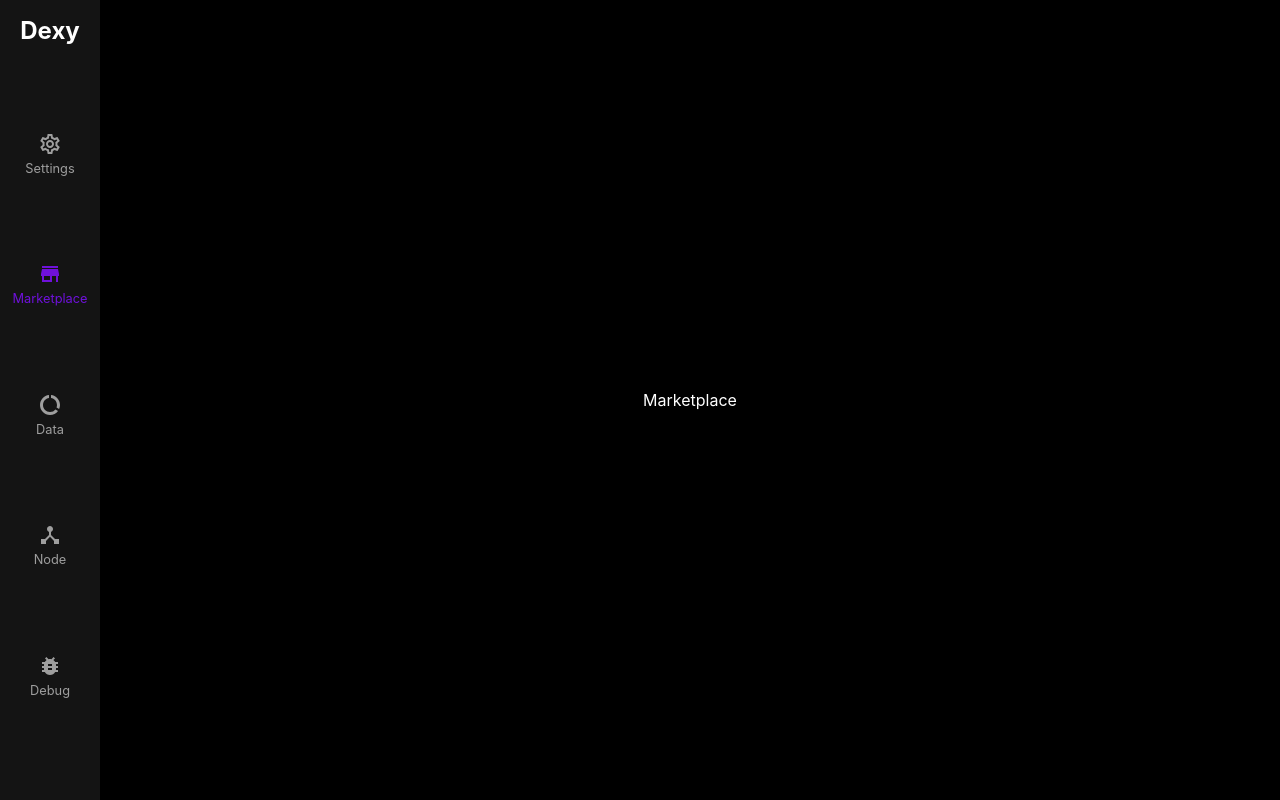
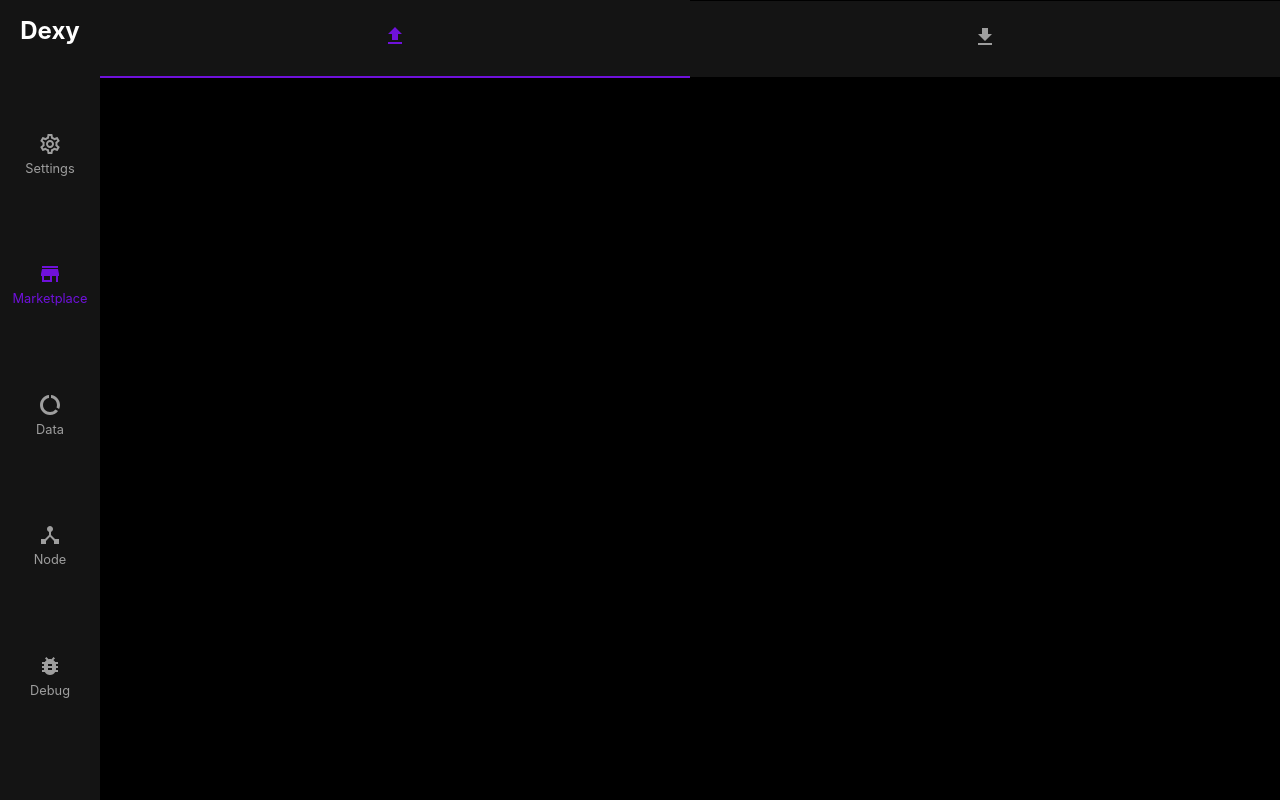
Before and after one commit to codex-storage/codex-frontend, a React (Create React App) app in the folder frontend/: page /marketplace in a window 1280 px wide. Built offline with nearby package versions, Linux system fonts and the light colour scheme; no server answers.

Commit message:
UPD prepared marketplace pages for development

```diff
--- a/frontend/src/App.tsx
+++ b/frontend/src/App.tsx
@@ -4,6 +4,7 @@ import styled from "styled-components";
 import DataPage from "./pages/data/DataPage";
 import DebugPage from "./pages/debug/DebugPage";
 import SettingsPage from "./pages/settings/SettingsPage";
+import MarketplacePage from "./pages/marketplace/Marketplace";
 
 function PlacehoderPage(props: { name: string }) {
   return (
@@ -24,13 +25,9 @@ export default function App() {
     <Router>
       <AppWrapper>
         <NavigationRail />
-
         <Routes>
           <Route path="/settings" element={<SettingsPage />} />
-          <Route
-            path="/marketplace"
-            element={PlacehoderPage({ name: "Marketplace" })}
-          />
+          <Route path="/marketplace" element={<MarketplacePage/>}/>
           <Route path="/" element={<DataPage />} />
           <Route path="/node" element={PlacehoderPage({ name: "Node" })} />
           <Route path="/debug" element={DebugPage()} />
--- a/frontend/src/pages/data/tabs/upload/UploadTab.tsx
+++ b/frontend/src/pages/data/tabs/upload/UploadTab.tsx
@@ -55,10 +55,8 @@ function UploadTab() {
                 },
               })
               .then((response) => {
-                console.log(newCid);
                 newCid = response.data;
               });
-            console.log(newCid);
 
             filesCopy.current = filesCopy.current.filter(
               (file) => file.cid !== cid
--- /dev/null
+++ b/frontend/src/pages/marketplace/Marketplace.tsx
@@ -0,0 +1,32 @@
+import React from "react";
+import TabBarView from "../../components/layout/tabBarView/TabBarView";
+import styled from "styled-components";
+
+import { MdFileUpload, MdFileDownload } from "react-icons/md";
+import UploadTab from "./tabs/available/AvailableTab";
+import DownloadTab from "./tabs/create/CreateTab";
+
+function MarketplacePage() {
+  return (
+    <div>
+      <TabBarView tabIcons={[MdFileUpload, MdFileDownload]}>
+        <UploadTab />
+        <TabBarViewPage>
+          <DownloadTab />
+        </TabBarViewPage>
+      </TabBarView>
+    </div>
+  );
+}
+
+export default MarketplacePage;
+
+const TabBarViewPage = styled.div`
+  flex: 1;
+  display: flex;
+  flex-direction: column;
+  align-items: center;
+  justify-content: center;
+  height: 100%;
+  width: 100%;
+`;
--- /dev/null
+++ b/frontend/src/pages/marketplace/tabs/available/AvailableTab.tsx
@@ -0,0 +1,150 @@
+import { useCallback, useEffect, useRef } from "react";
+import { useDropzone } from "react-dropzone";
+import styled from "styled-components";
+import UploadedItemModel, {
+  UploadedItemStatus,
+} from "../../../../data/models/UploadedItemModel";
+import UploadedItemComponent from "../../../../components/uploadedItem/UploadedItemComponent";
+import axios from "axios";
+
+import { useDexyStore } from "../../../../store";
+import constants from "../../../../util/Constants";
+
+function AvailableTab() {
+//   const { uploads, setUploads, nodeInfo } = useDexyStore();
+//   var filesCopy = useRef<UploadedItemModel[]>(uploads);
+
+//   useEffect(() => {
+//     console.log(uploads);
+//     // setUploads([]);
+//   }, [uploads]);
+
+//   const onDrop = useCallback(
+//     async (acceptedFiles: File[]) => {
+//       console.log(acceptedFiles);
+//       for (let i = 0; i < acceptedFiles.length; i++) {
+//         new Promise(async (resolve, reject) => {
+//           let cid: string = (Math.random() * 1000000).toString();
+//           console.log(cid + acceptedFiles[i].name);
+//           filesCopy.current.push({
+//             cid: cid,
+//             fileName: acceptedFiles[i].name,
+//             fileSize: acceptedFiles[i].size,
+//             lastModified: new Date(
+//               acceptedFiles[i].lastModified
+//             ).toLocaleString(),
+//             type: acceptedFiles[i].type,
+//             status: UploadedItemStatus.UPLOADING,
+//           });
+//           setUploads(filesCopy.current);
+
+//           var bytes = await acceptedFiles[i].arrayBuffer();
+//           bytes = new Uint8Array(bytes);
+
+//           var newCid = "";
+//           try {
+//             await axios
+//               .post(`/api/codex/v1/upload`, bytes, {
+//                 headers: (nodeInfo.auth !== null && {
+//                   "Base-Url": nodeInfo.nodeToConnectTo || nodeInfo.baseUrl,
+//                   "Content-Type": "application/octet-stream",
+//                   "Auth-String": nodeInfo.auth,
+//                 }) || {
+//                   "Base-Url": nodeInfo.nodeToConnectTo || nodeInfo.baseUrl,
+//                   "Content-Type": "application/octet-stream",
+//                 },
+//               })
+//               .then((response) => {
+//                 newCid = response.data;
+//               });
+
+//             filesCopy.current = filesCopy.current.filter(
+//               (file) => file.cid !== cid
+//             );
+//             filesCopy.current.push({
+//               cid: newCid,
+//               fileName: acceptedFiles[i].name,
+//               fileSize: acceptedFiles[i].size,
+//               lastModified: new Date(
+//                 acceptedFiles[i].lastModified
+//               ).toLocaleString(),
+//               type: acceptedFiles[i].type,
+//               status: UploadedItemStatus.UPLOADED,
+//             });
+//             setUploads(filesCopy.current);
+//             console.log("filesCopy");
+//             console.log(filesCopy.current);
+//           } catch (error) {
+//             console.log(error);
+//             filesCopy.current = filesCopy.current.filter(
+//               (file) => file.cid !== cid
+//             );
+//             filesCopy.current.push({
+//               cid: "Failed",
+//               fileName: acceptedFiles[i].name,
+//               fileSize: acceptedFiles[i].size,
+//               lastModified: new Date(
+//                 acceptedFiles[i].lastModified
+//               ).toLocaleString(),
+//               type: acceptedFiles[i].type,
+//               status: UploadedItemStatus.FAILED,
+//             });
+//             console.log("filesCopy failed");
+//             console.log(filesCopy.current);
+//             setUploads(filesCopy.current);
+//           }
+//           console.log(cid + acceptedFiles[i].name);
+//           resolve("done");
+//         });
+//       }
+//     },
+//     [setUploads, filesCopy, nodeInfo]
+//   );
+
+//   const { getRootProps, getInputProps, isDragActive } = useDropzone({ onDrop });
+
+  return (
+    <AvailableTabWrapper>
+      <div>
+      </div>
+    </AvailableTabWrapper>
+  );
+}
+
+export default AvailableTab;
+
+const AvailableTabWrapper = styled.div`
+  display: flex;
+  flex-direction: column;
+  align-items: center;
+  justify-content: center;
+  height: 100%;
+  width: 100%;
+  padding: 16px;
+
+  #dropzone {
+    flex: 1;
+    display: flex;
+    flex-direction: column;
+    align-items: center;
+    justify-content: center;
+    width: 100%;
+    border: 2px dashed #9e9e9e;
+    border-radius: 8px;
+  }
+
+  p {
+    font-size: 1rem;
+    text-align: center;
+  }
+
+  #uploaded-items-wrap {
+    display: flex;
+    flex-direction: column;
+    align-items: center;
+    justify-content: start;
+    width: 100%;
+    overflow-y: scroll;
+    margin-top: 16px;
+  }
+`;
--- /dev/null
+++ b/frontend/src/pages/marketplace/tabs/create/CreateTab.tsx
@@ -0,0 +1,117 @@
+import { useState } from "react";
+import constants from "../../../../util/Constants";
+import styled from "styled-components";
+import { useDexyStore } from "../../../../store";
+
+function CreateTab() {
+  const { ftdCid, setFtdCid, nodeInfo } = useDexyStore();
+
+  const [filename, setFilename] = useState("file");
+
+  function download(cid: string) {
+    // console.log(filename);
+    // console.log(cid);
+    // fetch(
+    //   `/api/codex/v1/download/${cid}`,
+    //   {
+    //     headers:
+    //       (nodeInfo.auth !== null && {
+    //         Authorization:
+    //           (nodeInfo.auth && "Basic " + btoa(nodeInfo.auth)) || "",
+    //       }) ||
+    //       {},
+    //   }
+    // )
+    //   .then((response) => response.blob())
+    //   .then((blob) => {
+    //     const url = window.URL.createObjectURL(new Blob([blob]));
+    //     const link = document.createElement("a");
+    //     link.href = url;
+    //     link.setAttribute("download", filename);
+    //     document.body.appendChild(link);
+    //     link.click();
+    //     link.parentNode?.removeChild(link);
+    //   });
+  }
+
+  return (
+    <CreateTabWrapper>
+      <input
+        type="text"
+        placeholder="CID"
+        onChange={(e) => {
+          setFtdCid(e.target.value);
+        }}
+        value={ftdCid}
+      />
+      <div id="divider"></div>
+      <input
+        type="text"
+        placeholder="Contract Parameters"
+        onChange={(e) => setFilename(e.target.value)}
+      />
+      <button onClick={() => download(ftdCid)}>Download</button>
+    </CreateTabWrapper>
+  );
+}
+
+export default CreateTab;
+
+const CreateTabWrapper = styled.div`
+  display: flex;
+  flex-direction: row;
+  align-items: center;
+  justify-content: center;
+  width: 75%;
+
+  input {
+    flex: 3;
+    height: 60px;
+    padding: 10px 20px;
+    border: none;
+    background-color: ${constants.surfaceColor};
+    color: ${constants.onSurfaceColor};
+    width: 100%;
+  }
+
+  input:focus {
+    outline: none;
+    border: 2px solid ${constants.primaryColor};
+  }
+
+  input:nth-child(1) {
+    border-top-left-radius: 8px;
+    border-bottom-left-radius: 8px;
+  }
+
+  #divider {
+    width: 2.5px;
+    height: 60px;
+    background-color: #555555;
+  }
+
+  button {
+    flex: 2;
+    height: 60px;
+    border: none;
+    background-color: ${constants.primaryColor};
+    color: ${constants.onPrimaryColor};
+    font-size: 1rem;
+    cursor: pointer;
+    border-top-right-radius: 8px;
+    border-bottom-right-radius: 8px;
+    width: 100%;
+  }
+
+  @media (max-width: 1180px) {
+    width: 80%;
+  }
+
+  @media (max-width: 768px) {
+    width: 85%;
+  }
+
+  @media (max-width: 450px) {
+    width: 90%;
+  }
+`;
```
